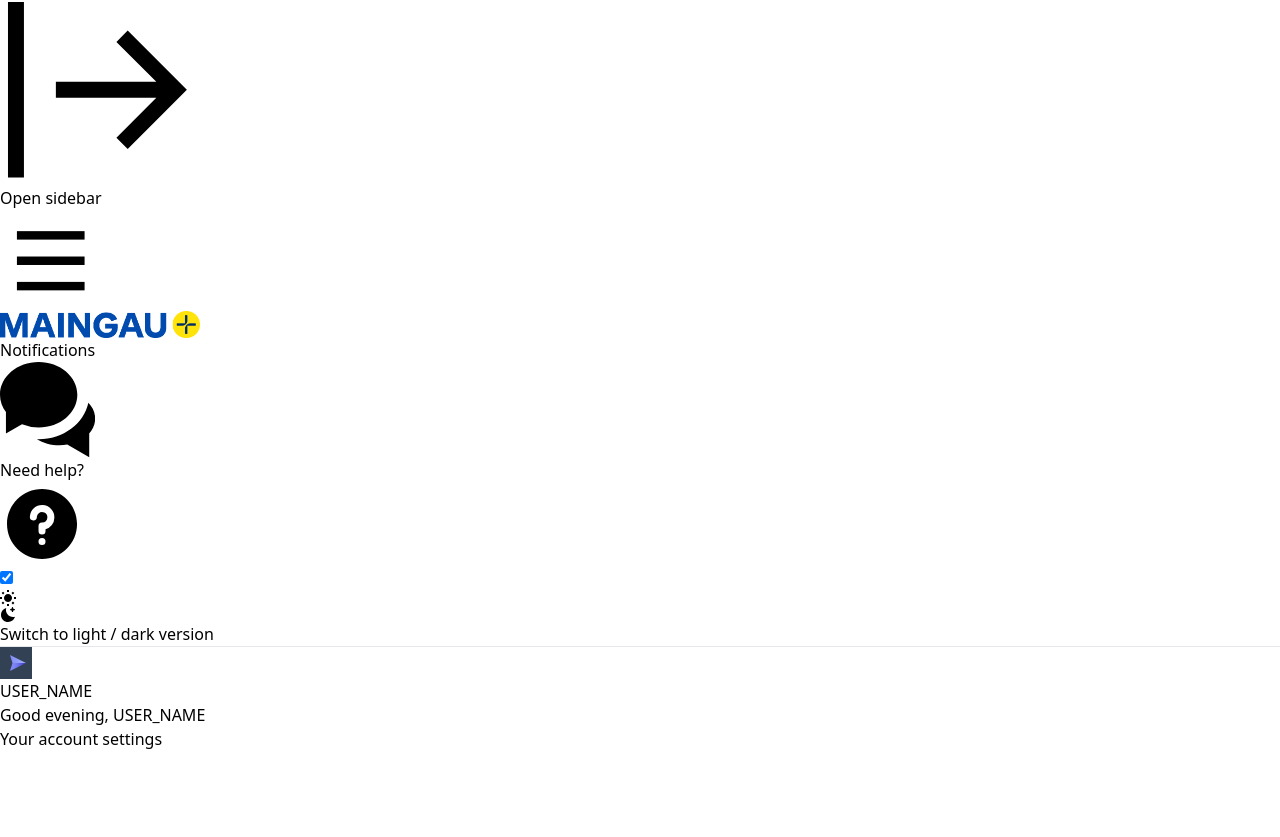
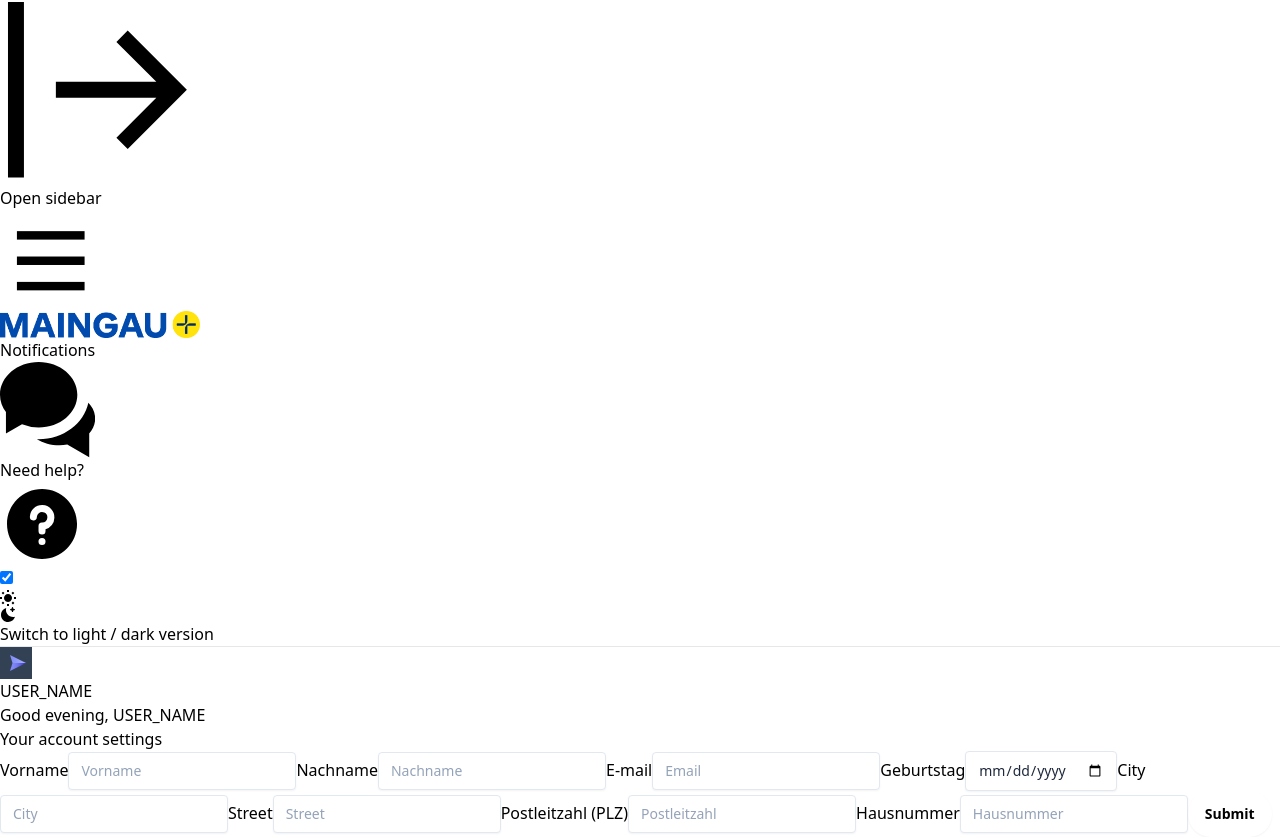
Before and after one commit to kabaskill/maingau-dashboard, a React (Vite) app: page /settings in a window 1280 px wide. Shown: the part 9306-10143 px from the top of the page. Before the commit the page ends 10057 px from the top, so only its background shows below. Built offline with nearby package versions, Linux system fonts and the light colour scheme.

Commit message:
add forms and map

```diff
--- a/package.json
+++ b/package.json
@@ -11,10 +11,12 @@
     "@tailwindcss/forms": "^0.5.7",
     "chart.js": "^4.4.1",
     "chartjs-adapter-moment": "^1.0.1",
+    "leaflet": "^1.9.4",
     "moment": "^2.29.4",
     "react": "^18.2.0",
     "react-dom": "^18.2.0",
     "react-flatpickr": "^3.10.13",
+    "react-leaflet": "^4.2.1",
     "react-router-dom": "^6.20.1",
     "react-transition-group": "^4.4.5"
   },
--- a/src/css/additional-styles/utility-patterns.css
+++ b/src/css/additional-styles/utility-patterns.css
@@ -24,6 +24,8 @@
     @apply text-4xl;
   }
 }
+
+
 
 /* Buttons */
 .btn,
@@ -55,6 +57,10 @@ input[type="search"]::-webkit-search-cancel-button,
 input[type="search"]::-webkit-search-results-button,
 input[type="search"]::-webkit-search-results-decoration {
   -webkit-appearance: none;
+}
+
+.form-label {
+  @apply text-sm font-medium text-slate-800 dark:text-slate-100;
 }
 
 .form-input,
--- a/src/pages/RegionCheck.jsx
+++ b/src/pages/RegionCheck.jsx
@@ -1,11 +1,76 @@
 import WelcomeBanner from "../partials/dashboard/WelcomeBanner";
+import SimpleMap from "../partials/SimpleMap";
 
 function RegionCheck() {
   return (
     <main className="px-4 sm:px-6 lg:px-8 py-8 w-full max-w-9xl mx-auto b">
       <WelcomeBanner />
 
-      <section className="grid grid-cols-12 gap-4"></section>
+      <section className="flex gap-4">
+        <form className="  bg-white dark:bg-slate-700  grid grid-cols-[2fr_1fr] gap-6 p-8 w-2/5">
+          <h3 className="text-2xl dark:text-white font-extrabold text-[var(--color-text-blue)] col-span-full mb-4">
+            Check Glasfaser Availability
+          </h3>
+
+          <div className="flex flex-col  gap-2">
+            <label htmlFor="street">Street</label>
+            <input
+              className="form-input"
+              type="text"
+              id="street"
+              name="street"
+              placeholder="Street"
+            />
+          </div>
+
+          <div className="flex flex-col gap-2">
+            <label htmlFor="hausnummer">Hausnummer</label>
+            <input
+              className="form-input"
+              type="number"
+              id="hausnummer"
+              name="hausnummer"
+              placeholder="Hausnummer"
+            />
+          </div>
+
+          <div className="flex flex-col gap-2">
+            <label htmlFor="city">City</label>
+            <input className="form-input" type="text" id="city" name="city" placeholder="City" />
+          </div>
+
+          <div className="flex flex-col gap-2">
+            <label htmlFor="plz">Postleitzahl</label>
+            <input
+              className="form-input"
+              type="number"
+              id="plz"
+              name="plz"
+              placeholder="Postleitzahl"
+            />
+          </div>
+
+          <button
+            className="btn-lg bg-blue-400 text-white text-lg hover:bg-[var(--color-dark-blue)]  col-span-2 mt-8 mb-2"
+            type="submit"
+          >
+            Make a Request
+          </button>
+
+          <button
+            className="btn-lg bg-[var(--color-btn-blue)] text-white text-lg hover:bg-[var(--color-dark-blue)]  col-span-2  mb-2"
+            type="submit"
+          >
+            Check Availability
+          </button>
+
+
+        </form>
+
+        <div id="map" className="w-3/5 ">
+          <SimpleMap posX={49.87} posY={8.64} />
+        </div>
+      </section>
     </main>
   );
 }
--- a/src/pages/Settings.jsx
+++ b/src/pages/Settings.jsx
@@ -5,7 +5,68 @@ function Settings() {
     <main className="px-4 sm:px-6 lg:px-8 py-8 w-full max-w-9xl mx-auto b">
       <WelcomeBanner />
 
-      <section className="grid grid-cols-12 gap-4"></section>
+      <form className="  bg-white dark:bg-slate-700  flex flex-col gap-2 p-8">
+        <label htmlFor="vorname">Vorname</label>
+        <input
+          className="form-input "
+          type="text"
+          id="vorname"
+          name="vorname"
+          placeholder="Vorname"
+        />
+
+        <label htmlFor="nachname">Nachname</label>
+        <input
+          className="form-input "
+          type="text"
+          id="nachname"
+          name="nachname"
+          placeholder="Nachname"
+        />
+
+        <label htmlFor="email">E-mail</label>
+        <input className="form-input" type="email" id="email" name="email" placeholder="Email" />
+
+        <label htmlFor="birthdate">Geburtstag</label>
+        <input
+          className="form-input"
+          type="date"
+          id="birthdate"
+          name="birthdate"
+          placeholder="Birth Date"
+        />
+
+        <label htmlFor="city">City</label>
+        <input className="form-input" type="text" id="city" name="city" placeholder="City" />
+
+        <label htmlFor="street">Street</label>
+        <input className="form-input" type="text" id="street" name="street" placeholder="Street" />
+
+        <label htmlFor="plz">Postleitzahl (PLZ)</label>
+        <input
+          className="form-input"
+          type="number"
+          id="plz"
+          name="plz"
+          placeholder="Postleitzahl"
+        />
+
+        <label htmlFor="hausnummer">Hausnummer</label>
+        <input
+          className="form-input"
+          type="number"
+          id="hausnummer"
+          name="hausnummer"
+          placeholder="Hausnummer"
+        />
+
+        <button
+          className="btn-lg bg-[var(--color-btn-blue)] text-white hover:bg-[var(--color-dark-blue)] mt-4 w-1/3 self-center"
+          type="submit"
+        >
+          Submit
+        </button>
+      </form>
     </main>
   );
 }
--- a/src/pages/Tariffs.jsx
+++ b/src/pages/Tariffs.jsx
@@ -5,16 +5,16 @@ function Tariffs() {
     <main className="px-4 sm:px-6 lg:px-8 py-8 w-full max-w-9xl mx-auto b">
       <WelcomeBanner />
 
-      <section className="grid grid-cols-12">
-        <a href="https://www.maingau-energie.de/mobilfunk/5G-Handytarife" className="col-span-4">
+      <section className="grid grid-cols-3" >
+        <a href="https://www.maingau-energie.de/mobilfunk/5G-Handytarife" >
           <img src="src/images/5g.png" alt="mobilfunk-5g" />
         </a>
 
-        <a href="https://www.maingau-energie.de/internet/glasfaser" className="col-span-4">
+        <a href="https://www.maingau-energie.de/internet/glasfaser" >
           <img src="src/images/glasfaser.png" alt="glasfaser" />
         </a>
 
-        <a href="https://www.maingau-energie.de/e-mobilitaet" className="col-span-4">
+        <a href="https://www.maingau-energie.de/e-mobilitaet" >
           <img src="src/images/autostrom.png" alt="autostrom" />
         </a>
       </section>
--- /dev/null
+++ b/src/partials/SimpleMap.jsx
@@ -0,0 +1,24 @@
+import React from "react";
+import { MapContainer, TileLayer, Marker, Popup } from "react-leaflet";
+import "leaflet/dist/leaflet.css";
+
+export default function SimpleMap({ posX, posY }) {
+  return (
+    <MapContainer
+      center={[posX, posY]}
+      zoom={13}
+      scrollWheelZoom={false}
+      style={{ width: "100%", height: "100%" }}
+    >
+      <TileLayer
+        attribution='&copy; <a href="https://www.openstreetmap.org/copyright">OpenStreetMap</a> contributors'
+        url="https://{s}.tile.openstreetmap.org/{z}/{x}/{y}.png"
+      />
+      <Marker position={[posX, posY]}>
+        <Popup>
+          Not Available
+        </Popup>
+      </Marker>
+    </MapContainer>
+  );
+}
```
Also changed, not shown: 1 other file (tests, documents, lock files or other folders).
